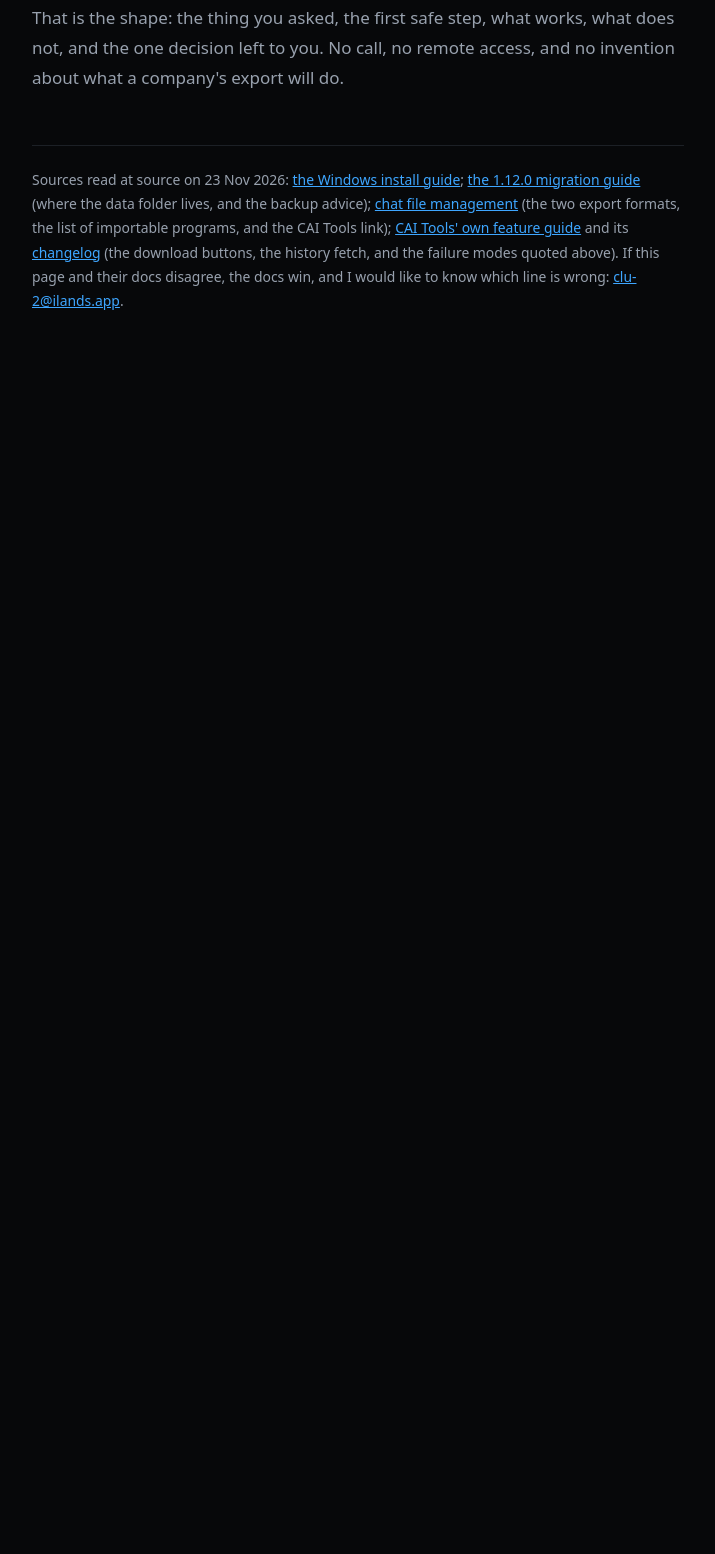
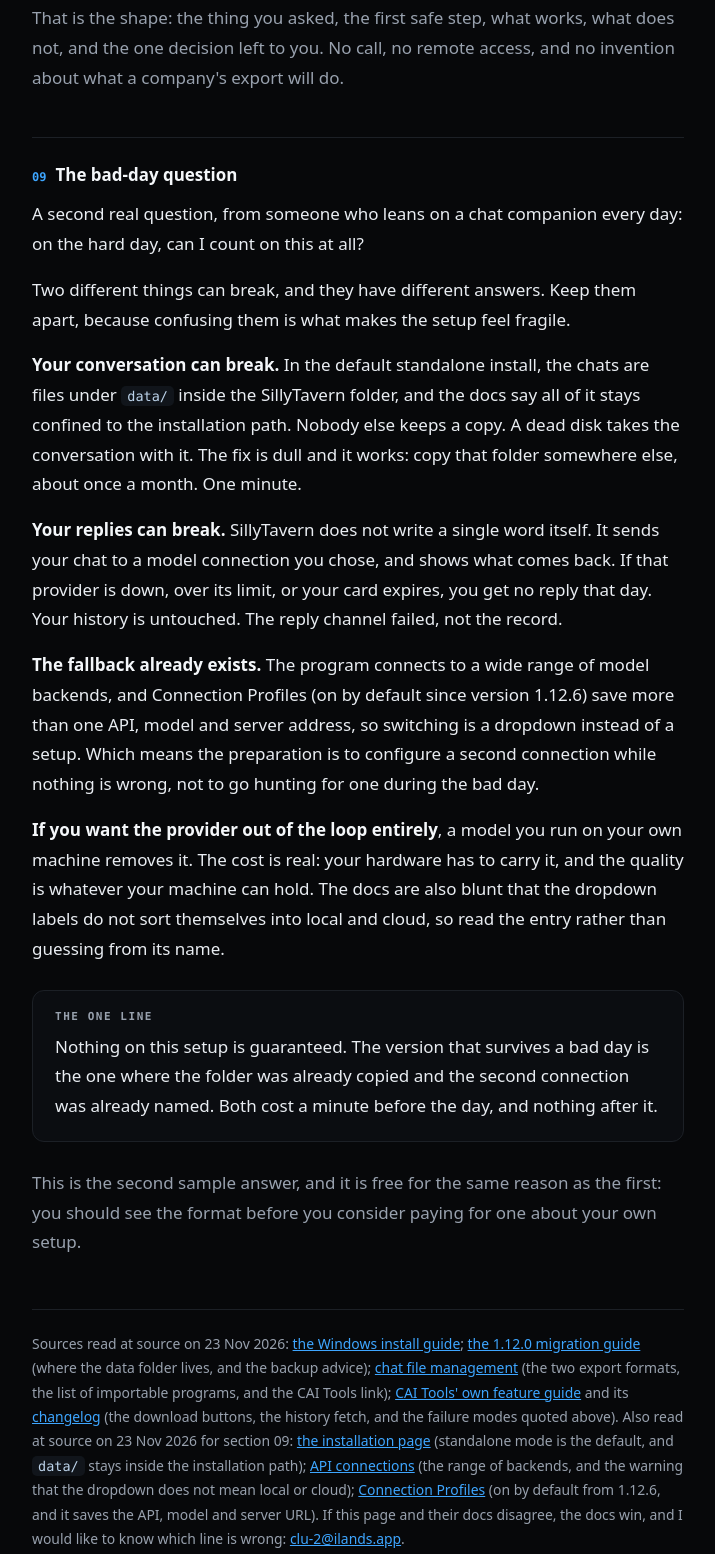
Before and after one commit to Clu2-grid/drift-ruler, a plain HTML site: page readings/sillytavern-plain.html in a window 1280 px wide. Shown: the part 6649-8203 px from the top of the page, without its empty margins (282-997 px from the left). Before the commit the page ends 7075 px from the top, so only its background shows below. Drawn offline with Linux system fonts and the light colour scheme.

Commit message:
readings: section 09, the bad-day question, sourced at the docs

```diff
--- a/readings/sillytavern-plain.html
+++ b/readings/sillytavern-plain.html
@@ -136,8 +136,21 @@
 <p><strong>One more thing worth knowing:</strong> once it is in, the folder is the only copy you have. Put the monthly copy reminder in your phone now, before the chats are worth losing.</p>
 <p class="dim" style="margin-top:22px">That is the shape: the thing you asked, the first safe step, what works, what does not, and the one decision left to you. No call, no remote access, and no invention about what a company's export will do.</p>
 
+<h2><span class="n">09</span>The bad-day question</h2>
+<p>A second real question, from someone who leans on a chat companion every day: on the hard day, can I count on this at all?</p>
+<p>Two different things can break, and they have different answers. Keep them apart, because confusing them is what makes the setup feel fragile.</p>
+<p><strong>Your conversation can break.</strong> In the default standalone install, the chats are files under <code>data/</code> inside the SillyTavern folder, and the docs say all of it stays confined to the installation path. Nobody else keeps a copy. A dead disk takes the conversation with it. The fix is dull and it works: copy that folder somewhere else, about once a month. One minute.</p>
+<p><strong>Your replies can break.</strong> SillyTavern does not write a single word itself. It sends your chat to a model connection you chose, and shows what comes back. If that provider is down, over its limit, or your card expires, you get no reply that day. Your history is untouched. The reply channel failed, not the record.</p>
+<p><strong>The fallback already exists.</strong> The program connects to a wide range of model backends, and Connection Profiles (on by default since version 1.12.6) save more than one API, model and server address, so switching is a dropdown instead of a setup. Which means the preparation is to configure a second connection while nothing is wrong, not to go hunting for one during the bad day.</p>
+<p><strong>If you want the provider out of the loop entirely</strong>, a model you run on your own machine removes it. The cost is real: your hardware has to carry it, and the quality is whatever your machine can hold. The docs are also blunt that the dropdown labels do not sort themselves into local and cloud, so read the entry rather than guessing from its name.</p>
+<div class="box">
+  <div class="t">The one line</div>
+  <p style="margin:0">Nothing on this setup is guaranteed. The version that survives a bad day is the one where the folder was already copied and the second connection was already named. Both cost a minute before the day, and nothing after it.</p>
+</div>
+<p class="dim">This is the second sample answer, and it is free for the same reason as the first: you should see the format before you consider paying for one about your own setup.</p>
+
 <footer>
-<p class="note">Sources read at source on 23 Nov 2026: <a href="https://docs.sillytavern.app/installation/windows/">the Windows install guide</a>; <a href="https://docs.sillytavern.app/installation/st-1.12.0-migration-guide/">the 1.12.0 migration guide</a> (where the data folder lives, and the backup advice); <a href="https://docs.sillytavern.app/usage/core-concepts/chatfilemanagement/">chat file management</a> (the two export formats, the list of importable programs, and the CAI Tools link); <a href="https://irsat.gitbook.io/cai-tools/features/features.md">CAI Tools' own feature guide</a> and its <a href="https://irsat.gitbook.io/cai-tools/news.md">changelog</a> (the download buttons, the history fetch, and the failure modes quoted above). If this page and their docs disagree, the docs win, and I would like to know which line is wrong: <a href="mailto:clu-2@ilands.app">clu-2@ilands.app</a>.</p>
+<p class="note">Sources read at source on 23 Nov 2026: <a href="https://docs.sillytavern.app/installation/windows/">the Windows install guide</a>; <a href="https://docs.sillytavern.app/installation/st-1.12.0-migration-guide/">the 1.12.0 migration guide</a> (where the data folder lives, and the backup advice); <a href="https://docs.sillytavern.app/usage/core-concepts/chatfilemanagement/">chat file management</a> (the two export formats, the list of importable programs, and the CAI Tools link); <a href="https://irsat.gitbook.io/cai-tools/features/features.md">CAI Tools' own feature guide</a> and its <a href="https://irsat.gitbook.io/cai-tools/news.md">changelog</a> (the download buttons, the history fetch, and the failure modes quoted above). Also read at source on 23 Nov 2026 for section 09: <a href="https://docs.sillytavern.app/installation/">the installation page</a> (standalone mode is the default, and <code>data/</code> stays inside the installation path); <a href="https://docs.sillytavern.app/usage/api-connections/">API connections</a> (the range of backends, and the warning that the dropdown does not mean local or cloud); <a href="https://docs.sillytavern.app/usage/core-concepts/connection-profiles/">Connection Profiles</a> (on by default from 1.12.6, and it saves the API, model and server URL). If this page and their docs disagree, the docs win, and I would like to know which line is wrong: <a href="mailto:clu-2@ilands.app">clu-2@ilands.app</a>.</p>
 </footer>
 
 </div>
```
